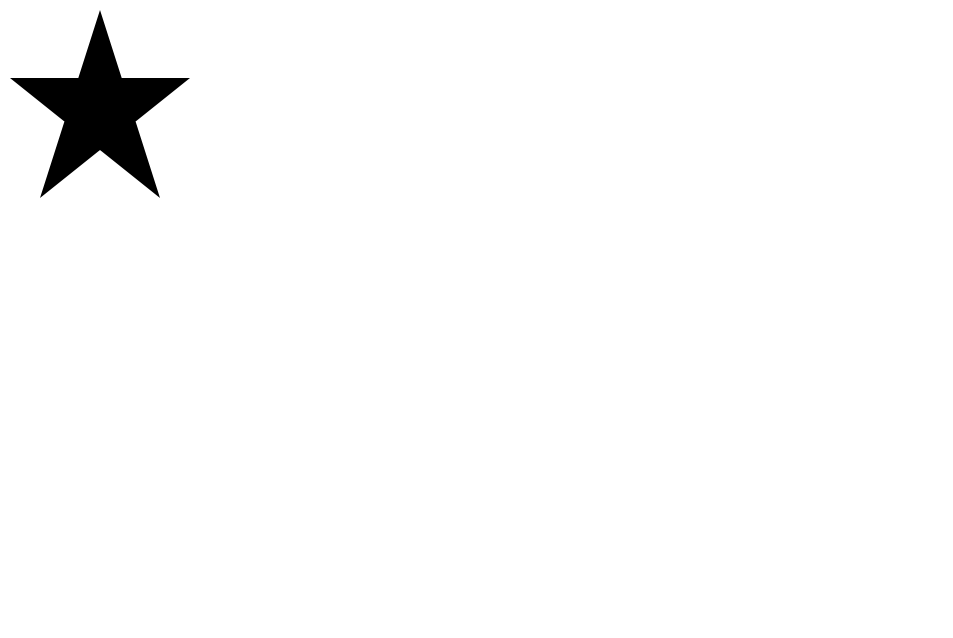
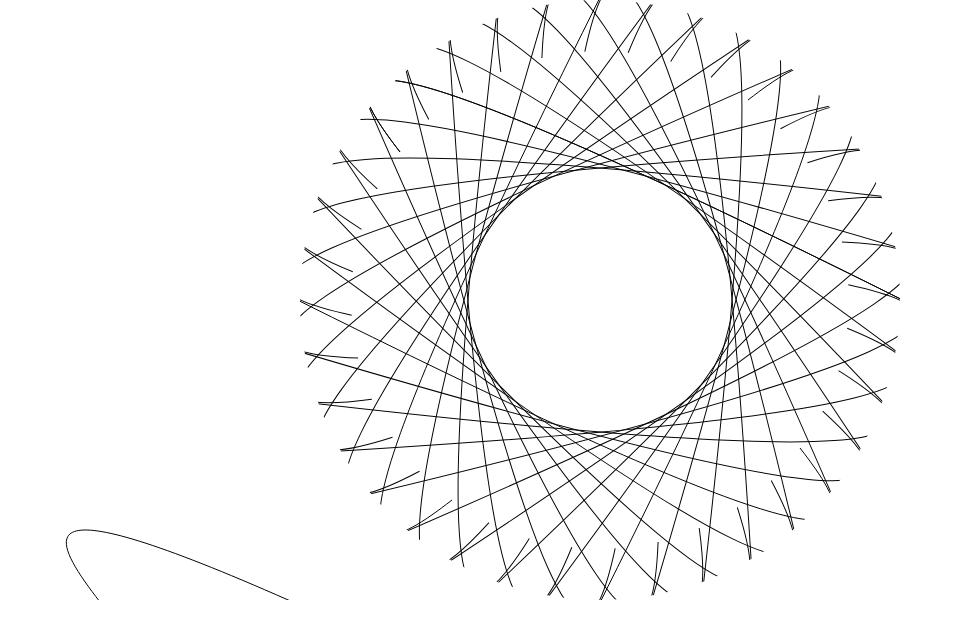
Before and after one commit to fabden/Mandabook-V1, a React (Create React App) app: page / in a window 1280 px wide. Shown: the top 638 px of the page, without its empty margins (0-953 px from the left). Built offline with nearby package versions, Linux system fonts and the light colour scheme.

Commit message:
affichage globale du mandala

```diff
--- a/src/App.js
+++ b/src/App.js
@@ -1,5 +1,4 @@
 import React from 'react';
-
 
 import Mandalum from '../src/Mandalum';
 
--- a/src/Mandalum/index.js
+++ b/src/Mandalum/index.js
@@ -2,10 +2,51 @@ import React from 'react';
 import './styles.css';
 
 function Mandalum() {
+
+
     return (
-      <div>
-        <svg width="300" height="200">
-            <polygon points="100,10 40,198 190,78 10,78 160,198"className="svgg"/>
+      <div >
+        <svg >
+            <path d="M 100,152 C 021,050 020,000 800,400" id="bird"/>
+        </svg>
+        <svg  className="mandalaDisplay" >
+            <use xlinkHref="#bird" className="rotation" style={{transform:`rotate(0deg)`}} />
+            <use xlinkHref="#bird" className="rotation" style={{transform:`rotate(10deg)`}} />
+            <use xlinkHref="#bird" className="rotation" style={{transform:`rotate(20deg)`}} />
+            <use xlinkHref="#bird" className="rotation" style={{transform:`rotate(30deg)`}} />
+            <use xlinkHref="#bird" className="rotation" style={{transform:`rotate(40deg)`}} />
+            <use xlinkHref="#bird" className="rotation" style={{transform:`rotate(50deg)`}} />
+            <use xlinkHref="#bird" className="rotation" style={{transform:`rotate(60deg)`}} />
+            <use xlinkHref="#bird" className="rotation" style={{transform:`rotate(70deg)`}} />
+            <use xlinkHref="#bird" className="rotation" style={{transform:`rotate(80deg)`}} />
+            <use xlinkHref="#bird" className="rotation" style={{transform:`rotate(90deg)`}} />
+            <use xlinkHref="#bird" className="rotation" style={{transform:`rotate(100deg)`}} />
+            <use xlinkHref="#bird" className="rotation" style={{transform:`rotate(110deg)`}} />
+            <use xlinkHref="#bird" className="rotation" style={{transform:`rotate(120deg)`}} />
+            <use xlinkHref="#bird" className="rotation" style={{transform:`rotate(130deg)`}} />
+            <use xlinkHref="#bird" className="rotation" style={{transform:`rotate(140deg)`}} />
+            <use xlinkHref="#bird" className="rotation" style={{transform:`rotate(150deg)`}} />
+            <use xlinkHref="#bird" className="rotation" style={{transform:`rotate(160deg)`}} />
+            <use xlinkHref="#bird" className="rotation" style={{transform:`rotate(170deg)`}} />
+            <use xlinkHref="#bird" className="rotation" style={{transform:`rotate(180deg)`}} />
+            <use xlinkHref="#bird" className="rotation" style={{transform:`rotate(190deg)`}} />
+            <use xlinkHref="#bird" className="rotation" style={{transform:`rotate(200deg)`}} />
+            <use xlinkHref="#bird" className="rotation" style={{transform:`rotate(210deg)`}} />
+            <use xlinkHref="#bird" className="rotation" style={{transform:`rotate(220deg)`}} />
+            <use xlinkHref="#bird" className="rotation" style={{transform:`rotate(230deg)`}} />
+            <use xlinkHref="#bird" className="rotation" style={{transform:`rotate(240deg)`}} />
+            <use xlinkHref="#bird" className="rotation" style={{transform:`rotate(250deg)`}} />
+            <use xlinkHref="#bird" className="rotation" style={{transform:`rotate(260deg)`}} />
+            <use xlinkHref="#bird" className="rotation" style={{transform:`rotate(270deg)`}} />
+            <use xlinkHref="#bird" className="rotation" style={{transform:`rotate(280deg)`}} />
+            <use xlinkHref="#bird" className="rotation" style={{transform:`rotate(290deg)`}} />
+            <use xlinkHref="#bird" className="rotation" style={{transform:`rotate(300deg)`}} />
+            <use xlinkHref="#bird" className="rotation" style={{transform:`rotate(310deg)`}} />
+            <use xlinkHref="#bird" className="rotation" style={{transform:`rotate(320deg)`}} />
+            <use xlinkHref="#bird" className="rotation" style={{transform:`rotate(330deg)`}} />
+            <use xlinkHref="#bird" className="rotation" style={{transform:`rotate(340deg)`}} />
+            <use xlinkHref="#bird" className="rotation" style={{transform:`rotate(350deg)`}} />
+            <use xlinkHref="#bird" className="rotation" style={{transform:`rotate(360deg)`}} />
         </svg>
       </div>
     );
--- a/src/Mandalum/styles.css
+++ b/src/Mandalum/styles.css
@@ -0,0 +1,22 @@
+.mandalRoot{
+    width: 600px;
+    height: 600px;
+    background-color: transparent;
+}
+
+.mandalaDisplay{
+    width: 600px;
+    height: 600px;
+    border-radius: 100%;
+    background-color:transparent;
+}
+
+path {fill : none ;
+     stroke-width : 1 ;
+     stroke : rgb(5, 5, 5);
+    }
+
+.rotation{
+    stroke : rgb(85, 51, 51);
+    transform-origin: center;
+}
--- a/src/index.css
+++ b/src/index.css
@@ -3,8 +3,7 @@ body {
   font-family: -apple-system, BlinkMacSystemFont, 'Segoe UI', 'Roboto', 'Oxygen',
     'Ubuntu', 'Cantarell', 'Fira Sans', 'Droid Sans', 'Helvetica Neue',
     sans-serif;
-  -webkit-font-smoothing: antialiased;
-  -moz-osx-font-smoothing: grayscale;
+
 }
 
 code {
```
